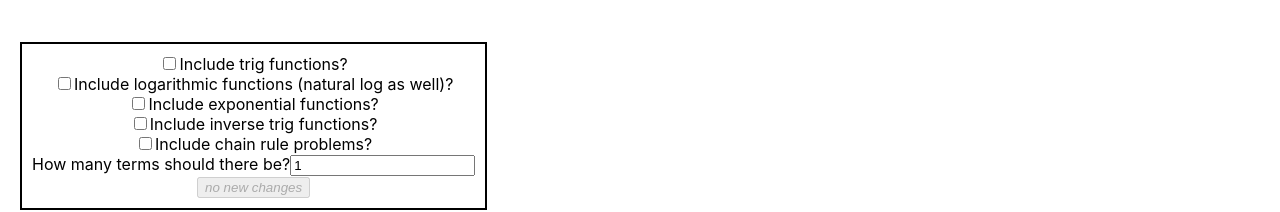
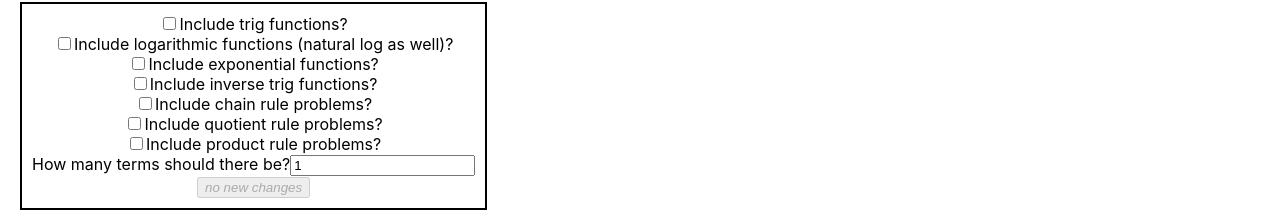
Before and after one commit to marvelman3284/derivative-generator, a React (Create React App) app: page / in a window 1280 px wide. Shown: the part 536-748 px from the top of the page. Built offline with nearby package versions, Linux system fonts and the light colour scheme; the HTML template or start-up script is replaced by a standard one.

Commit message:
prod and quo rule options

```diff
--- a/src/App.tsx
+++ b/src/App.tsx
@@ -1,4 +1,5 @@
 // TODO: use mathJAX for rendering equations
+// TODO: speedrun mode?
 
 import React from "react";
 import "./App.css";
@@ -68,6 +69,8 @@ function App() {
                 optionsData?.useLog,
                 optionsData?.useExp,
                 optionsData?.useChain,
+                optionsData?.useQuotient,
+                optionsData?.useProduct,
                 optionsData?.numTerms
               )
             )
--- a/src/components/options.tsx
+++ b/src/components/options.tsx
@@ -10,6 +10,8 @@ function OptionsForm({ onSubmit }: OptionFormProps) {
     useExp: false,
     useLog: false,
     useChain: false,
+    useProduct: false,
+    useQuotient: false,
     numTerms: 1,
   };
 
@@ -114,6 +116,30 @@ function OptionsForm({ onSubmit }: OptionFormProps) {
         <br />
 
         <label>
+          <input
+            type="checkbox"
+            name="useQuotient"
+            checked={options.useQuotient}
+            onChange={handleChange}
+          />
+          Include quotient rule problems?
+        </label>
+
+        <br />
+
+        <label>
+          <input
+            type="checkbox"
+            name="useProduct"
+            checked={options.useProduct}
+            onChange={handleChange}
+          />
+          Include product rule problems?
+        </label>
+
+        <br />
+
+        <label>
           How many terms should there be?
           <input
             type="number"
--- a/src/helpers/generate.ts
+++ b/src/helpers/generate.ts
@@ -63,7 +63,8 @@ function generatePolynomial(): string {
   // use random number to decide wether to use trig functions or not and if it should be a chain rule problem
   let neg: boolean = Math.random() > 0.5 ? true : false;
 
-  term = neg === true ? coef + "x^{" + power + "}" : coef + "x^{(-" + power + ")}";
+  term =
+    neg === true ? coef + "x^{" + power + "}" : coef + "x^{(-" + power + ")}";
 
   return term;
 }
@@ -78,7 +79,6 @@ function generateTerm(
   // DOC: generate a single term (it might be long) based on the given parameters
   let term: string = "";
   let termList: string[] = [];
-
 
   if (useTrig === false && useLog === false && useExp === false) {
     return generatePolynomial();
@@ -137,37 +137,34 @@ function generateF(
   log: boolean = false,
   exp: boolean = false,
   chain: boolean = false,
+  quotient: boolean = false,
+  product: boolean = false,
   numOfTerms: number = 1
 ): string {
   // DOC: generate a function composed of multiple terms with operators seperating them
   let terms: number = numOfTerms;
-  let operators: string[] = [" + ", " - ", " / ", " * "];
-  let div: boolean = false;
+  let operators: string[] = [" + ", " - "];
+  let operator: string = "";
+  let useDiv: boolean = false;
+  let skip: boolean = false;
   let f: string = "";
 
+  if (quotient === true) {
+    operators.push(" / ");
+  }
+
+  if (product === true) {
+    operators.push(" * ");
+  }
+
   for (let i = 0; i < terms; i++) {
-    let operator = randomChoice(operators); // DOC: choose a new operator
+    operator = randomChoice(operators); // DOC: choose a new operator
     let term = generateTerm(trig, invTrig, log, exp, chain);
 
-    if (i === 0) {
-      // DOC: operators are concatenated before the term, so the first term does not get an operator
-      f = f.concat(term);
-    } else {
-      f = f.concat(operator);
-
-      // DOC: logic to add parens around terms if the last operator was division in order to increase readability
-      if (div === true) {
-        f = f.concat(")");
-        div = false;
-      }
-
-      if (operator === " / ") {
-        f = f.concat("(");
-        div = true;
-      }
-
-      f = f.concat(term);
+    if (i !== 0) {
+      f = f.concat(operator)
     }
+    f = f.concat(term);
   }
   return f;
 }
--- a/src/helpers/types.ts
+++ b/src/helpers/types.ts
@@ -5,6 +5,8 @@ export interface OptionValues {
   useExp: boolean,
   useLog: boolean,
   useChain: boolean,
+  useQuotient: boolean,
+  useProduct: boolean,
   numTerms: number
 }
 
```
